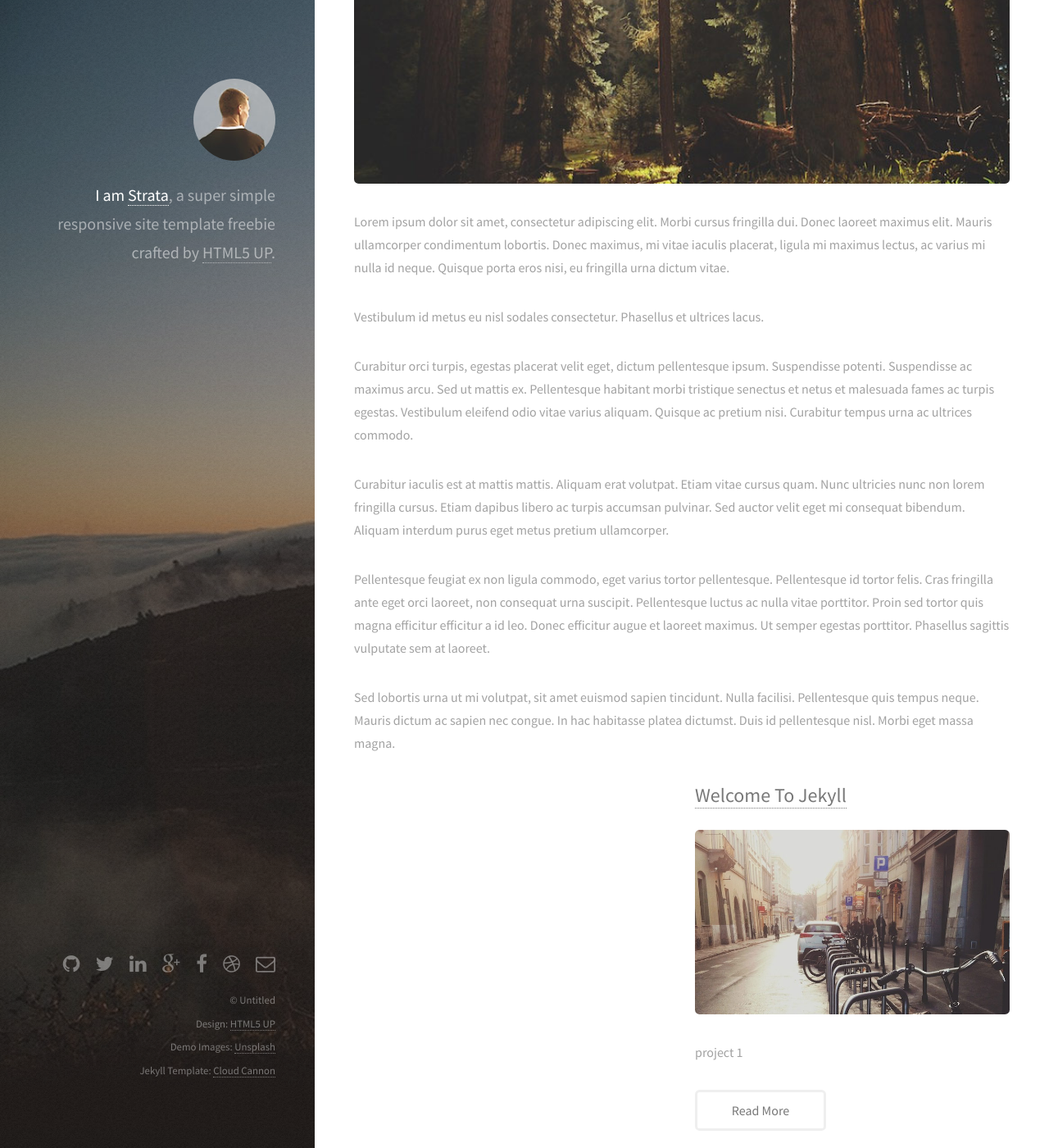
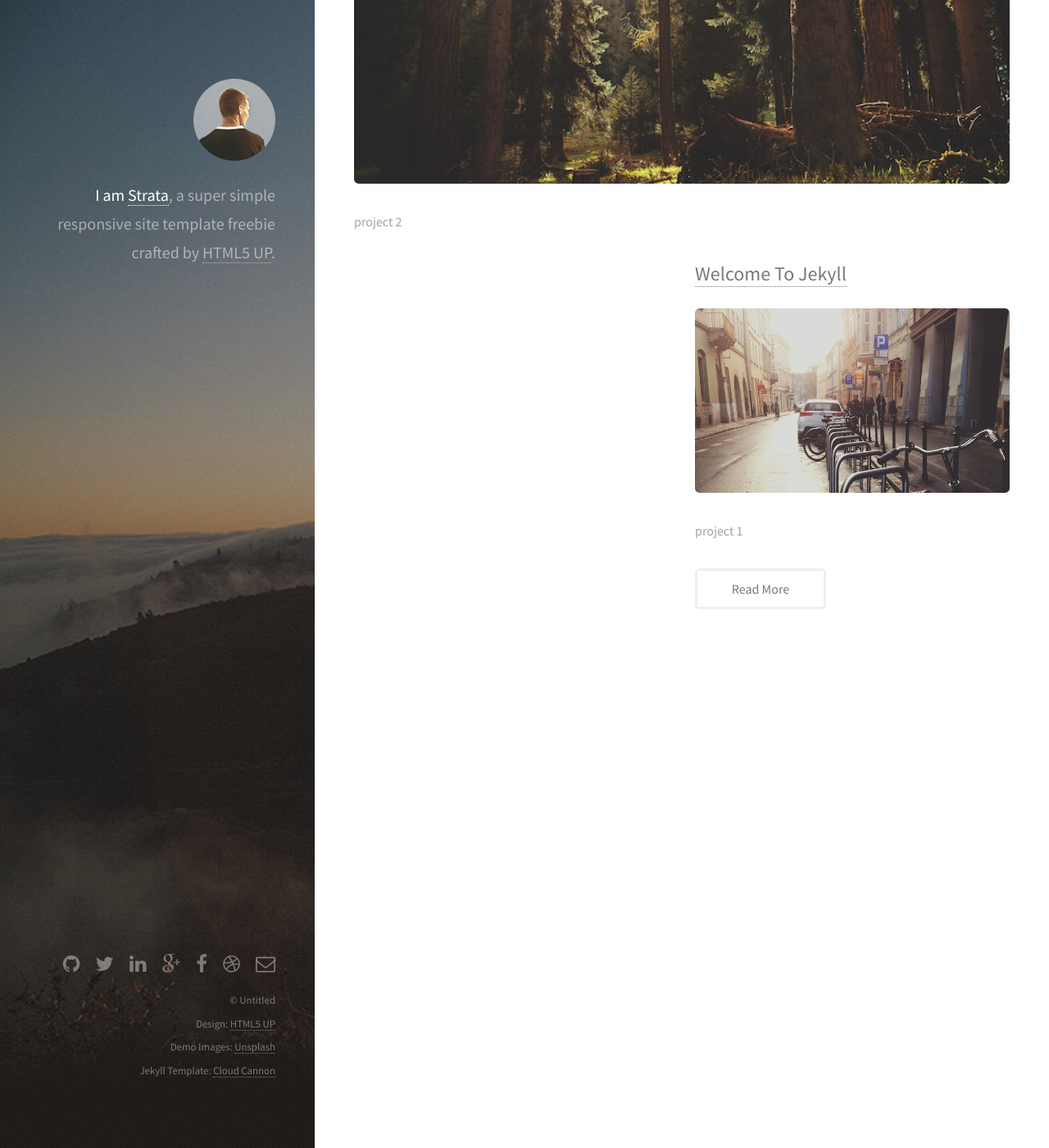
Before and after one commit to SiruoWang/SiruoWang.github.io, a Jekyll site: the page built from _posts/2015-01-30-Lorem.markdown, in a window 1280 px wide and 1400 px high, scrolled down 461 px. Shown: the whole window at 82% size. Built offline with Jekyll 4.4.1, drawn with Linux system fonts in a browser that asks for light colours.

Commit message:
Update 2015-01-30-Lorem.markdown

```diff
--- a/_posts/2015-01-30-Lorem.markdown
+++ b/_posts/2015-01-30-Lorem.markdown
@@ -2,14 +2,4 @@
 layout: post
 ---
 <img src="/images/fulls/02.jpg" class="fit image">
-Lorem ipsum dolor sit amet, consectetur adipiscing elit. Morbi cursus fringilla dui. Donec laoreet maximus elit. Mauris ullamcorper condimentum lobortis. Donec maximus, mi vitae iaculis placerat, ligula mi maximus lectus, ac varius mi nulla id neque. Quisque porta eros nisi, eu fringilla urna dictum vitae.
-
-Vestibulum id metus eu nisl sodales consectetur. Phasellus et ultrices lacus.
-
-Curabitur orci turpis, egestas placerat velit eget, dictum pellentesque ipsum. Suspendisse potenti. Suspendisse ac maximus arcu. Sed ut mattis ex. Pellentesque habitant morbi tristique senectus et netus et malesuada fames ac turpis egestas. Vestibulum eleifend odio vitae varius aliquam. Quisque ac pretium nisi. Curabitur tempus urna ac ultrices commodo.
-
-Curabitur iaculis est at mattis mattis. Aliquam erat volutpat. Etiam vitae cursus quam. Nunc ultricies nunc non lorem fringilla cursus. Etiam dapibus libero ac turpis accumsan pulvinar. Sed auctor velit eget mi consequat bibendum. Aliquam interdum purus eget metus pretium ullamcorper.
-
-Pellentesque feugiat ex non ligula commodo, eget varius tortor pellentesque. Pellentesque id tortor felis. Cras fringilla ante eget orci laoreet, non consequat urna suscipit. Pellentesque luctus ac nulla vitae porttitor. Proin sed tortor quis magna efficitur efficitur a id leo. Donec efficitur augue et laoreet maximus. Ut semper egestas porttitor. Phasellus sagittis vulputate sem at laoreet.
-
-Sed lobortis urna ut mi volutpat, sit amet euismod sapien tincidunt. Nulla facilisi. Pellentesque quis tempus neque. Mauris dictum ac sapien nec congue. In hac habitasse platea dictumst. Duis id pellentesque nisl. Morbi eget massa magna.
+project 2
```
